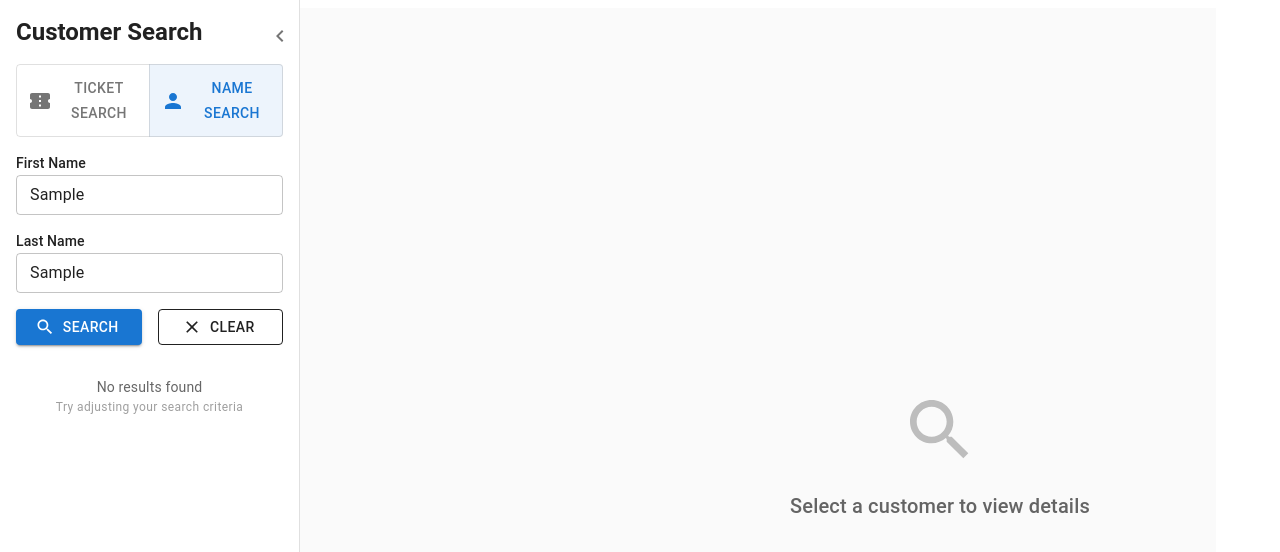
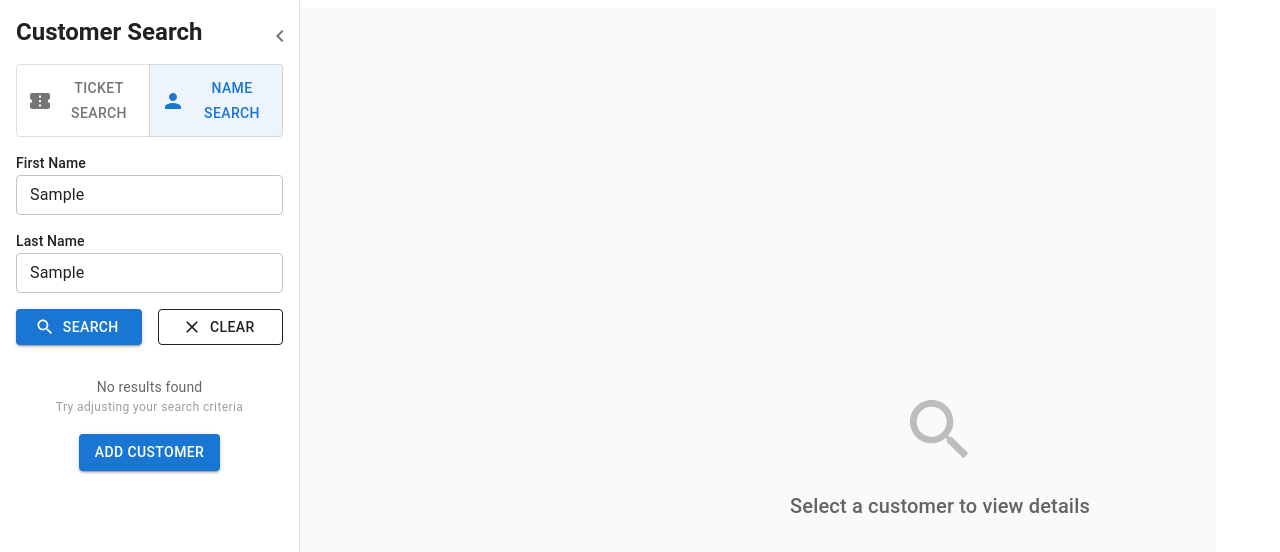
Before and after one commit to damonJiangCode/PawnShopApp, a React (Vite) app: page / in a window 1280 px wide. Both pictures are taken after typing "Sample", "Sample" into the empty fields and a click on the button "SEARCH". Shown: the top 552 px of the page. Built offline with nearby package versions, Linux system fonts and the light colour scheme.

Commit message:
'Add Customer' button added

```diff
--- a/src/components/TestComponent.tsx
+++ b/src/components/TestComponent.tsx
@@ -20,7 +20,7 @@ import PersonIcon from "@mui/icons-material/Person";
 
 const drawerWidth = 300;
 
-const App: React.FC = () => {
+const TestComponent: React.FC = () => {
     const [isLeftPanelOpen, setIsLeftPanelOpen] = useState(true);
     const [searchMode, setSearchMode] = useState<"ticket" | "name">("name");
     const [searchFirstName, setSearchFirstName] = useState("");
@@ -159,6 +159,13 @@ const App: React.FC = () => {
                             <Typography variant="caption" color="text.disabled">
                                 Try adjusting your search criteria
                             </Typography>
+                            <Button
+                                variant="contained"
+                                color="primary"
+                                sx={{ mt: 2 }}
+                            >
+                                Add Customer
+                            </Button>
                         </Box>
                     )}
                 </Stack>
@@ -208,4 +215,4 @@ const App: React.FC = () => {
     );
 };
 
-export default App;
+export default TestComponent;
```
